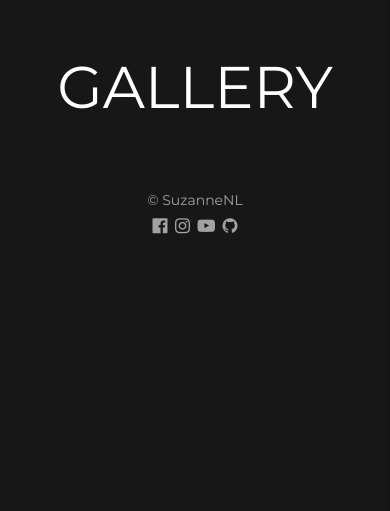
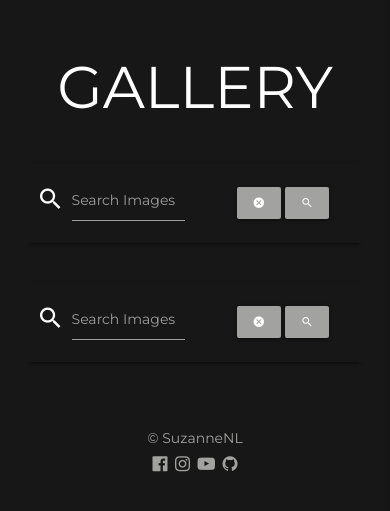
Before and after one commit to SuzanneNL/star-trail-photography, a Flask app: page /get_images in a window 390 px wide. Shown: the part 313-824 px from the top of the page. Run offline with Flask 2, Linux system fonts and the light colour scheme; data that the repository does not hold is empty; some libraries are stand-ins or nearby versions.

Commit message:
Add search bar that fits desktop and mobile screens, with search functionality

```diff
--- a/app.py
+++ b/app.py
@@ -28,6 +28,13 @@ def index():
 @app.route("/get_images")
 def get_images():
     images = list(mongo.db.images.find())
+    return render_template("gallery.html", images=images)
+
+
+@app.route("/search", methods=["GET", "POST"])
+def search():
+    query = request.form.get("query")
+    images = list(mongo.db.images.find({"$text": {"$search": query}}))
     return render_template("gallery.html", images=images)
 
 
--- a/static/css/style.css
+++ b/static/css/style.css
@@ -76,7 +76,7 @@ nav li a:hover {
     object-fit: cover;
 }
 
-.mobile-gallery {
+.mobile-gallery, .mobile-search {
     display: none;
 }
 
@@ -88,14 +88,22 @@ nav li a:hover {
     background-color: #A2A2A0;
 }
 
-.icon-edit, .icon-delete {
+.icon-edit, .icon-delete, .reset, .search, .icon-reset, .icon-search, #reset, #search {
     background-color: #A2A2A0;
     color: #fff;
 }
 
-.icon-edit:hover, .icon-delete:hover {
+.icon-edit:hover, .icon-delete:hover, .reset:hover, .search:hover {
+    background-color: #A2A2A0;
     color: #000000;
 }
+
+.card-panel {
+    margin: 0 0 10px;
+    padding: 0;
+    background-color: #171717;
+}
+
 /* ---------------------------------------------------------------- END GALLERY */
 
 
@@ -198,11 +206,11 @@ footer>p {
     height: 30vh;
     }
 
-    .mobile-gallery {
+    .mobile-gallery, .mobile-search {
     display: block;
     }
 
-    .desktop-gallery {
+    .desktop-gallery, .desktop-search {
     display: none;
     }
 
@@ -236,6 +244,10 @@ footer>p {
     .sidenav li>a:hover {
     background-color: #A2A2A0;
     }
+
+    .btn-small .icon-reset, .btn-small .icon-search {
+        font-size: 0.9rem;
+    }
 }
 
 @media screen and (max-width: 417px) {
--- a/templates/gallery.html
+++ b/templates/gallery.html
@@ -14,6 +14,29 @@
         </div>
     </div>
 </div>
+<!----------------------------------------MOBILE SEARCH BAR---------------------------------------->
+<div class="container mobile-search">
+    <div class="row">
+        <div class="col s12 m8 offset-m2">
+            <div class="card-panel">
+                <form action="{{ url_for('search') }}" method="post" >
+                    <div class="row valign-wrapper center-align">
+                        <div class="input-field col s12 m8">
+                            <i class="material-icons prefix" id="icon-search">search</i>
+                            <input type="text" name="query" id="query" minlength="3" class="validate" required>
+                            <label for="query">Search Images</label>
+                        </div>
+                        <div class="col s12 m4">
+                            <a href="{{ url_for('get_images') }}" class="btn-small" id="reset"><i class="material-icons prefix icon-reset">cancel</i></a>
+                            <button type="submit" class="btn-small" id="search"><i class="material-icons prefix icon-search">search</i></button>
+                        </div>
+                    </div>
+                </form>
+            </div>
+        </div>
+    </div>
+</div>
+<!----------------------------------------END MOBILE SEARCH BAR---------------------------------------->
 <!----------------------------------------MOBILE GALLERY---------------------------------------->
 {% for image in images %}
 <div class="container mobile-gallery">
@@ -60,7 +83,51 @@
 
 {% endfor %}
 <!----------------------------------------END MOBILE GALLERY---------------------------------------->
+<!----------------------------------------DESKTOP SEARCH BAR---------------------------------------->
+<div class="container mobile-search">
+    <div class="row">
+        <div class="col s12 m8 offset-m2">
+            <div class="card-panel">
+                <form action="{{ url_for('search') }}" method="post" >
+                    <div class="row valign-wrapper center-align">
+                        <div class="input-field col s12 m8">
+                            <i class="material-icons prefix" id="icon-search">search</i>
+                            <input type="text" name="query" id="query" minlength="3" class="validate" required>
+                            <label for="query">Search Images</label>
+                        </div>
+                        <div class="col s12 m4">
+                            <a href="{{ url_for('get_images') }}" class="btn-small" id="reset"><i class="material-icons prefix icon-reset">cancel</i></a>
+                            <button type="submit" class="btn-small" id="search"><i class="material-icons prefix icon-search">search</i></button>
+                        </div>
+                    </div>
+                </form>
+            </div>
+        </div>
+    </div>
+</div>
+<!----------------------------------------END DESKTOP SEARCH BAR---------------------------------------->
 <!----------------------------------------DESKTOP GALLERY---------------------------------------->
+<div class="container desktop-search">
+    <div class="row">
+        <div class="col s12 m8 offset-m2">
+            <div class="card-panel">
+                <form action="{{ url_for('search') }}" method="post" >
+                    <div class="row valign-wrapper center-align">
+                        <div class="input-field col s12 m8">
+                            <i class="material-icons prefix">search</i>
+                            <input type="text" name="query" id="query" minlength="3" class="validate" required>
+                            <label for="query">Search Images</label>
+                        </div>
+                        <div class="col s12 m4">
+                            <a href="{{ url_for('get_images') }}" class="btn-small reset">Reset</a>
+                            <button type="submit" class="btn-small search">Search</button>
+                        </div>
+                    </div>
+                </form>
+            </div>
+        </div>
+    </div>
+</div>
 {% for image in images %}
 {% if loop.index % 2 != 0 %}
 <div class="container desktop-gallery">
```
